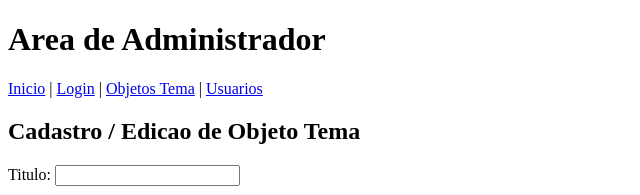
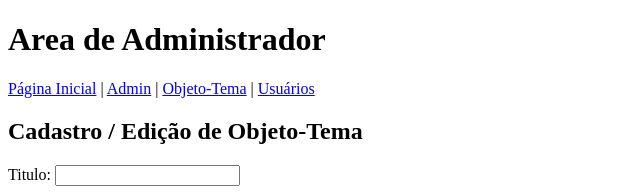
Before and after one commit to LucasSdZ-C/WebDev_L4b1, a plain HTML site: page objeto.html in a window 1280 px wide. Shown: the top 195 px of the page, without its empty margins (0-640 px from the left). Drawn offline with Linux system fonts and the light colour scheme.

Commit message:
Update navigation links and headings in objeto.html

```diff
--- a/objeto.html
+++ b/objeto.html
@@ -10,14 +10,14 @@
     </header>
 
     <nav>
-        <a href="index.html">Inicio</a> |
-        <a href="login.html">Login</a> |
-        <a href="objeto.html">Objetos Tema</a> |
-        <a href="usuarios.html">Usuarios</a>
+        <a href="index.html">Página Inicial</a> |
+        <a href="login.html">Admin</a> |
+        <a href="objeto.html">Objeto-Tema</a> |
+        <a href="usuarios.html">Usuários</a>
     </nav>
 
     <main>
-        <h2>Cadastro / Edicao de Objeto Tema</h2>
+        <h2>Cadastro / Edição de Objeto-Tema</h2>
         <form>
             <label>Titulo: <input type="text" required></label><br><br>
             <label>Descricao: <textarea required></textarea></label><br><br>
```
